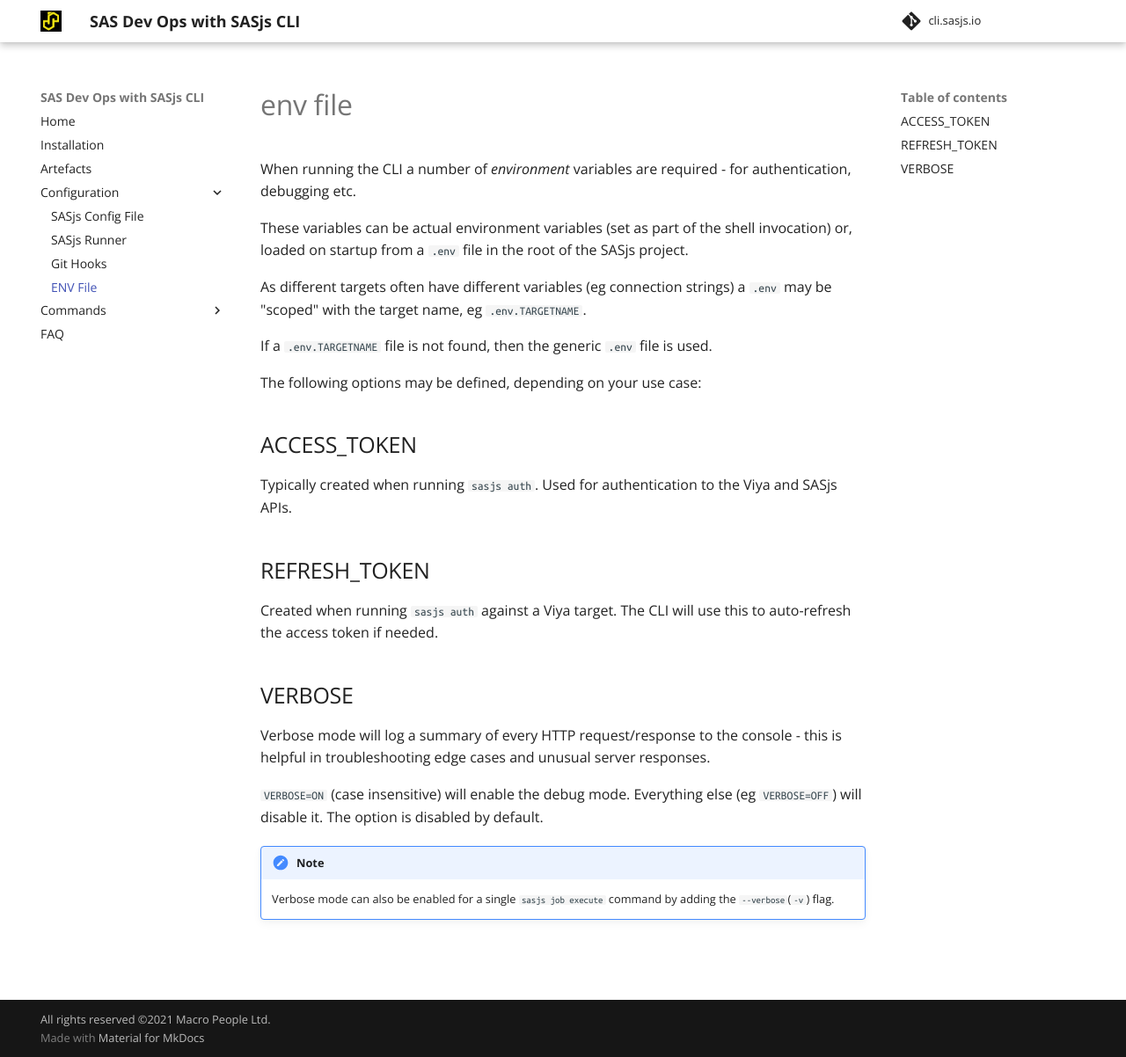
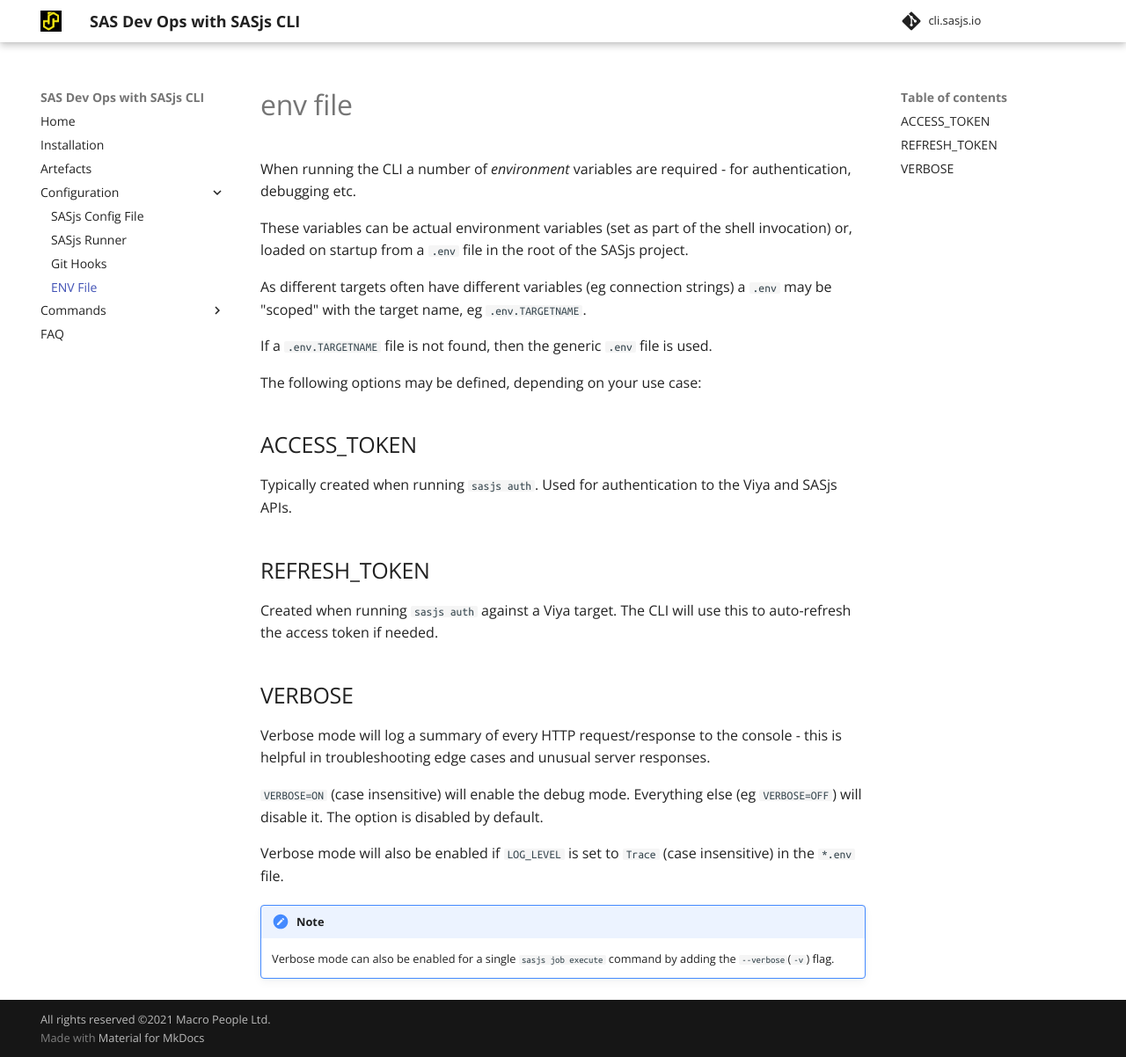
Before and after one commit to sasjs/cli.sasjs.io, an MkDocs documentation site: the page built from docs/env.md, in a window 1280 px wide and 1202 px high. Shown: the whole window at 88% size. Built offline with MkDocs 1.6.1 and Material for MkDocs 9.7.7, drawn with Linux system fonts in a browser that asks for light colours; comment, search, counter and statistics services are not loaded.

Commit message:
docs: added note about LOG_LEVEL in relation to verbose mode

```diff
--- a/docs/env.md
+++ b/docs/env.md
@@ -30,5 +30,7 @@
 
 `VERBOSE=ON` (case insensitive) will enable the debug mode. Everything else (eg `VERBOSE=OFF`) will disable it.  The option is disabled by default.
 
+Verbose mode will also be enabled if `LOG_LEVEL` is set to `Trace` (case insensitive) in the `*.env` file.
+
 !!! note
     Verbose mode can also be enabled for a single `sasjs job execute` command by adding the `--verbose`(`-v`) flag.
```
